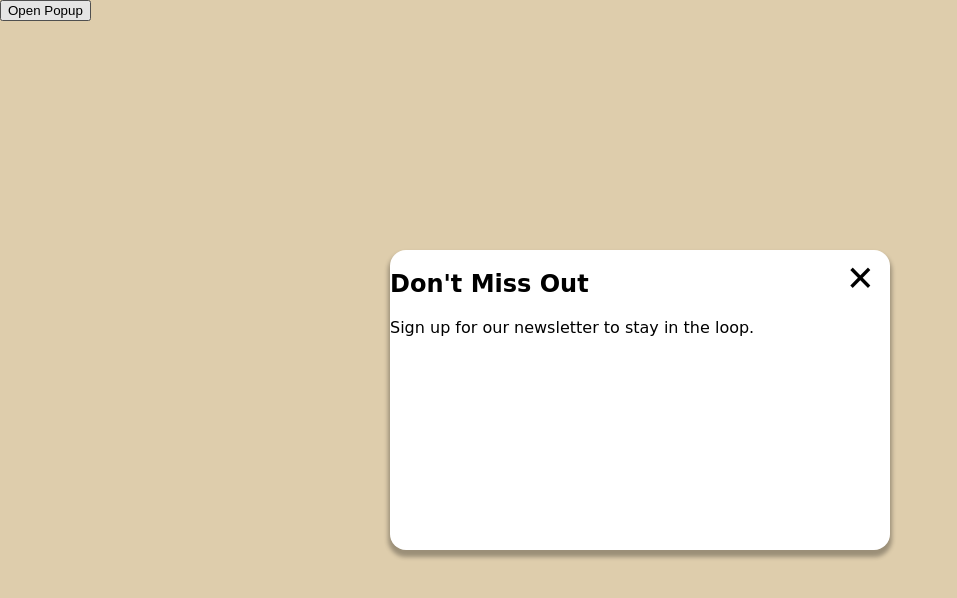
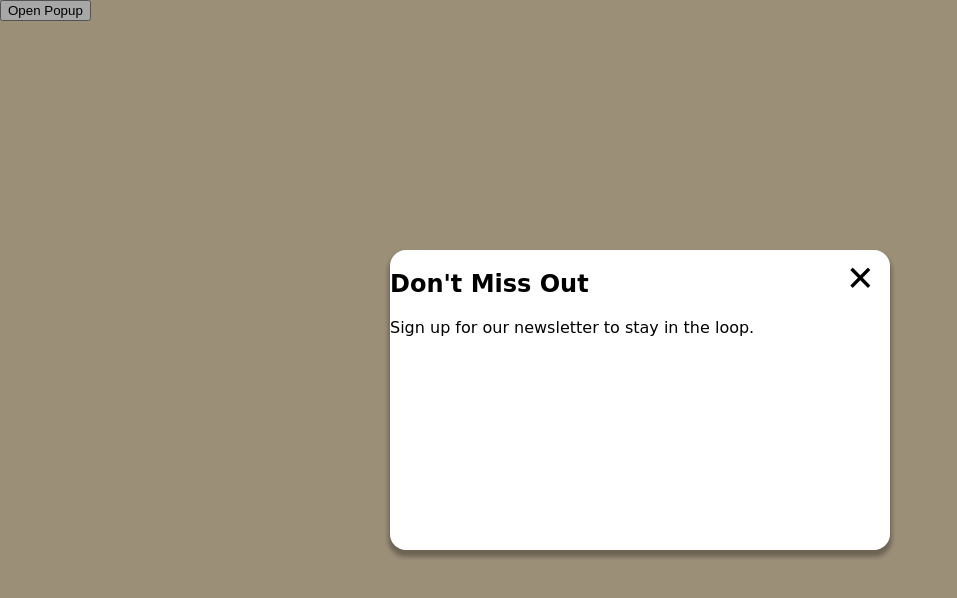
Before and after one commit to Archanach707/Modal_popup, a plain HTML site: page index.html in a window 1280 px wide. Both pictures are taken after a click on the button "Open Popup". Shown: the whole page, without its empty margins (0-957 px from the left). Drawn offline with Linux system fonts and the light colour scheme.

Commit message:
added overlay and style also

```diff
--- a/index.html
+++ b/index.html
@@ -9,10 +9,13 @@
 </head>
 <body>
     <button>Open Popup</button>
-    <div class="popup">
-      <div class="close-icon">&times;</div>
-      <h2>Don't Miss Out</h2>
-      <p>Sign up for our newsletter to stay in the loop.</p>
+    <div class="popup-container">
+      <div class="overlay"></div>
+      <div class="popup">
+        <div class="close-icon">&times;</div>
+        <h2>Don't Miss Out</h2>
+        <p>Sign up for our newsletter to stay in the loop.</p>
+      </div>
     </div>
 </body>
 </html>
--- a/script.js
+++ b/script.js
@@ -1,11 +1,17 @@
 const button = document.querySelector('button')
 const closeIcon = document.querySelector('.close-icon')
-const popup = document.querySelector('.popup')
+const popup = document.querySelector('.popup-container')
+const overlay = document.querySelector('.overlay')
+
 
 button.addEventListener('click', () => {
-  popup.classList.add('open')
+  popup.classList.add('popup-open')
 })
 
 closeIcon.addEventListener('click', () => {
-  popup.classList.remove('open')
+  popup.classList.remove('popup-open')
 })
+
+overlay.addEventListener('click', () => {
+  popup.classList.remove('popup-open')
+})
--- a/style.css
+++ b/style.css
@@ -20,7 +20,7 @@ body {
   /* display: none; */
 }
 
-.popup.open {
+.popup-open .popup {
   /* display: block; */
   transform: scale(1);
   top: 50%;
@@ -36,3 +36,14 @@ body {
   cursor: pointer;
   font-family: serif;
 }
+
+.overlay {
+  display: none;
+  position: fixed;
+  inset: 0;
+  background-color: rgba(0, 0, 0 , 0.3);
+}
+
+.popup-open .overlay {
+  display: block;
+}
```
